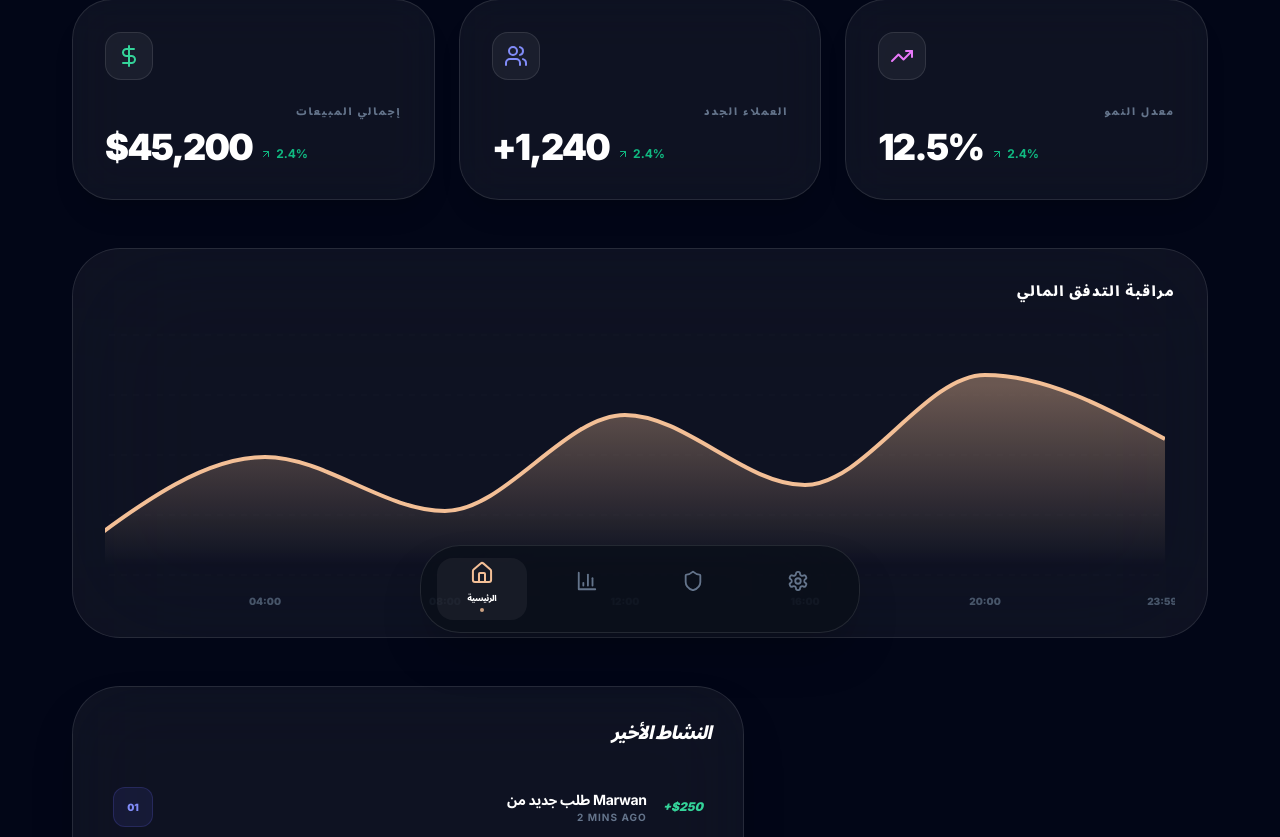
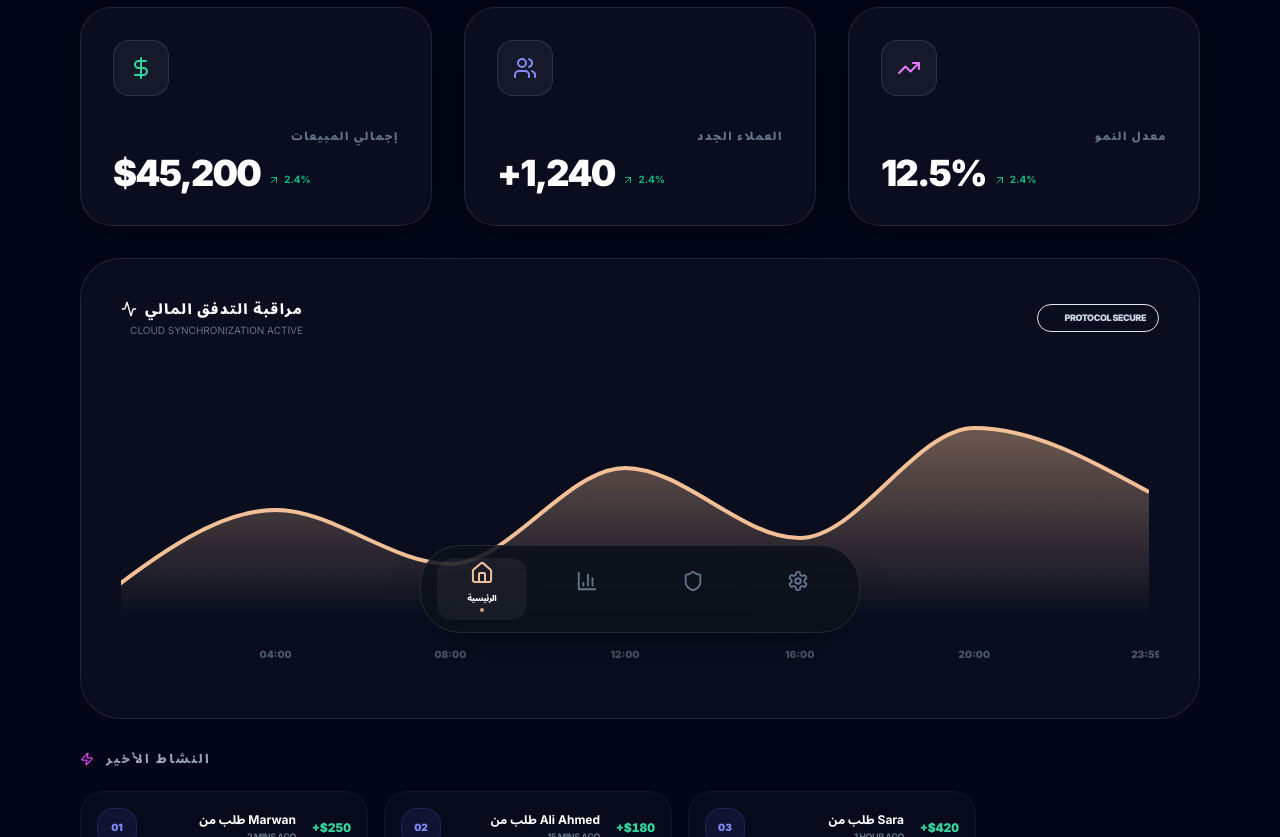
Before and after one commit to marwanalpumu-del/elitedash-modern-dashboard, a React (Vite) app: page / in a window 1280 px wide. Shown: the part 143-980 px from the top of the page. Built offline with nearby package versions, Linux system fonts and the light colour scheme.

Commit message:
Update DashboardHome.jsx

```diff
--- a/src/pages/DashboardHome.jsx
+++ b/src/pages/DashboardHome.jsx
@@ -1,18 +1,17 @@
 /**
- * @component DashboardHome
- * @version 1.4.0
- * @description The main overview page showcasing key performance indicators (KPIs).
- * Standards: Global Market Compliance (Clean Code & Professional Structure).
+ * @file DashboardHome.jsx
+ * @path /src/pages/DashboardHome.jsx
+ * @version 1.5.0
+ * @description The primary KPI landing page for EliteDash.
  */
 
 import React from 'react';
-import { TrendingUp, Users, DollarSign, ArrowUpRight } from 'lucide-react';
+import { TrendingUp, Users, DollarSign, ArrowUpRight, Activity, Zap } from 'lucide-react';
 
-// --- TECHNICAL CORRECTION: Importing the unified chart components ---
-// تأكد من أن هذه الملفات موجودة في مجلد components لديك
+// Importing from your local components folder as per your screenshot
 import ProtocolChart from '../components/ProtocolChart';
+import GlassCard from '../components/GlassCard';
 
-// --- MOCK DATA ---
 const RECENT_ACTIVITIES = [
   { id: '01', user: 'Marwan', amount: '+$250', time: '2 mins ago' },
   { id: '02', user: 'Ali Ahmed', amount: '+$180', time: '15 mins ago' },
@@ -29,61 +28,90 @@ export default function DashboardHome({ lang = 'ar' }) {
   ];
 
   return (
-    <div className="space-y-12 p-2 lg:p-8 animate-in fade-in zoom-in-95 duration-700">
+    <div className="space-y-8 p-4 lg:p-10 animate-reveal font-sans-ar max-w-[1600px] mx-auto">
 
-      {/* 1. SECTION: KPI Cards */}
-      <div className="grid grid-cols-1 md:grid-cols-3 gap-6">
+      {/* 1. KEY PERFORMANCE INDICATORS (KPIs) */}
+      <div className="grid grid-cols-2 md:grid-cols-3 gap-4 md:gap-8">
         {stats.map((stat, i) => (
-          <div key={i} className="group bg-white/5 backdrop-blur-xl border border-white/10 p-8 rounded-[2.5rem] shadow-xl hover:bg-white/[0.08] transition-all relative overflow-hidden">
-            <div className="w-12 h-12 bg-white/5 rounded-2xl flex items-center justify-center mb-6 border border-white/10 group-hover:scale-110 transition-transform">
-              {React.cloneElement(stat.icon, {
-                className: stat.color === 'emerald' ? 'text-emerald-400' : stat.color === 'indigo' ? 'text-indigo-400' : 'text-fuchsia-400',
-                size: 24
-              })}
+          <div key={i} className="relative group">
+            {/* Glow Animation Backdrop */}
+            <div className={`absolute -inset-1 rounded-[2rem] bg-gradient-to-r
+              ${stat.color === 'emerald' ? 'from-emerald-600 to-teal-600' :
+                stat.color === 'indigo' ? 'from-indigo-600 to-purple-600' :
+                'from-fuchsia-600 to-pink-600'}
+              opacity-0 group-hover:opacity-20 blur-2xl transition duration-500 animate-tilt-slow`}>
             </div>
-            <p className="text-slate-500 text-[10px] font-black uppercase tracking-[0.2em]">{stat.label}</p>
-            <div className="flex items-baseline gap-2 mt-2">
-              <h2 className="text-4xl font-black tracking-tighter text-white">{stat.value}</h2>
-              <span className="text-emerald-500 text-xs font-bold flex items-center gap-1">
-                <ArrowUpRight size={12}/> 2.4%
-              </span>
+
+            {/* Metric Content */}
+            <div className="relative glass-panel p-5 md:p-8 rounded-[2rem] card-interactive overflow-hidden h-full">
+              <div className="w-10 h-10 md:w-14 md:h-14 bg-white/5 rounded-2xl flex items-center justify-center mb-4 md:mb-8 border border-white/10 group-hover:border-white/20 transition-colors">
+                {React.cloneElement(stat.icon, {
+                  className: stat.color === 'emerald' ? 'text-emerald-400' : stat.color === 'indigo' ? 'text-indigo-400' : 'text-fuchsia-400',
+                  size: 24
+                })}
+              </div>
+              <p className="text-slate-500 text-[9px] md:text-[11px] font-black uppercase tracking-[0.15em] mb-2">
+                {stat.label}
+              </p>
+              <div className="flex flex-col md:flex-row md:items-baseline gap-2">
+                <h2 className="text-xl md:text-4xl font-black text-white tracking-tighter leading-none">
+                  {stat.value}
+                </h2>
+                <div className="flex items-center gap-1 text-emerald-500 text-[10px] font-bold">
+                  <ArrowUpRight size={12}/> 2.4%
+                </div>
+              </div>
             </div>
           </div>
         ))}
       </div>
 
-      {/* 2. SECTION: Dynamic Protocol Chart */}
-      <section className="bg-white/5 border border-white/10 rounded-[3rem] p-8 backdrop-blur-3xl animate-in slide-in-from-bottom-5 duration-1000">
-        <div className="mb-6">
-           <h3 className="text-sm font-black text-white uppercase tracking-widest">
-             {isAr ? 'مراقبة التدفق المالي' : 'Financial Throughput'}
+      {/* 2. ANALYTICS ENGINE SECTION */}
+      <section className="glass-panel rounded-[2.5rem] p-6 md:p-10 card-interactive shadow-inner">
+        <div className="mb-10 flex flex-col md:flex-row md:items-center justify-between gap-4">
+           <div>
+              <h3 className="text-sm font-black text-white uppercase tracking-widest flex items-center gap-2">
+                <Activity size={16} className="text-primary"/>
+                {isAr ? 'مراقبة التدفق المالي' : 'Financial Analytics'}
+              </h3>
+              <p className="text-[10px] text-slate-500 mt-1 uppercase">Cloud synchronization active</p>
+           </div>
+           <div className="flex items-center gap-2 px-3 py-1.5 rounded-full bg-primary/10 border border-primary/20">
+              <span className="w-1.5 h-1.5 rounded-full bg-primary animate-pulse"></span>
+              <span className="text-[9px] font-black text-primary uppercase tracking-tighter">Protocol Secure</span>
+           </div>
+        </div>
+        <div className="h-[300px] w-full rounded-2xl overflow-hidden">
+           <ProtocolChart />
+        </div>
+      </section>
+
+      {/* 3. TRANSACTIONAL LOGS (RECENT ACTIVITY) */}
+      <div className="max-w-4xl">
+        <div className="flex items-center gap-3 mb-6">
+           <Zap size={14} className="text-fuchsia-500" />
+           <h3 className="text-xs font-black text-slate-400 uppercase tracking-[0.2em]">
+             {isAr ? 'النشاط الأخير' : 'Recent Events'}
            </h3>
         </div>
-        <ProtocolChart />
-      </section>
-
-      {/* 3. SECTION: Recent Activity Block */}
-      <div className="bg-white/5 backdrop-blur-2xl border border-white/10 p-8 rounded-[3rem] shadow-2xl max-w-2xl mx-auto md:mx-0">
-        <h3 className="font-black text-lg mb-8 italic uppercase tracking-tighter text-white">
-          {isAr ? 'النشاط الأخير' : 'Recent Activity'}
-        </h3>
-        <div className="space-y-6">
+        <div className="grid grid-cols-1 md:grid-cols-2 lg:grid-cols-3 gap-4">
           {RECENT_ACTIVITIES.map(item => (
-            <div key={item.id} className="flex items-center gap-4 group cursor-default p-2 rounded-2xl hover:bg-white/5 transition-all">
-              <div className="w-10 h-10 rounded-xl bg-indigo-500/10 border border-indigo-500/20 flex items-center justify-center text-[10px] font-black text-indigo-400 group-hover:bg-indigo-500 group-hover:text-white transition-all">
+            <div key={item.id} className="group flex items-center gap-4 p-4 rounded-3xl bg-white/[0.02] border border-white/5 hover:bg-white/[0.05] hover:border-white/10 transition-all duration-300">
+              <div className="w-10 h-10 rounded-2xl bg-indigo-500/10 border border-indigo-500/20 flex items-center justify-center text-[10px] font-black text-indigo-400 group-hover:bg-indigo-500 group-hover:text-white transition-all duration-500">
                 {item.id}
               </div>
-              <div className="flex-1">
-                <p className="text-sm font-bold text-white tracking-tight">
-                  {isAr ? `طلب جديد من ${item.user}` : `New Order from ${item.user}`}
+              <div className="flex-1 min-w-0">
+                <p className="text-xs font-bold text-white truncate">
+                  {isAr ? `طلب من ${item.user}` : `Order from ${item.user}`}
                 </p>
-                <p className="text-[10px] text-slate-500 font-bold uppercase tracking-widest">{item.time}</p>
+                <p className="text-[9px] text-slate-500 font-bold uppercase mt-0.5 tracking-tighter">{item.time}</p>
               </div>
-              <span className="text-xs font-black text-emerald-400 italic">{item.amount}</span>
+              <span className="text-xs font-black text-emerald-400 tabular-nums">{item.amount}</span>
             </div>
           ))}
         </div>
       </div>
+
     </div>
   );
 }
```
